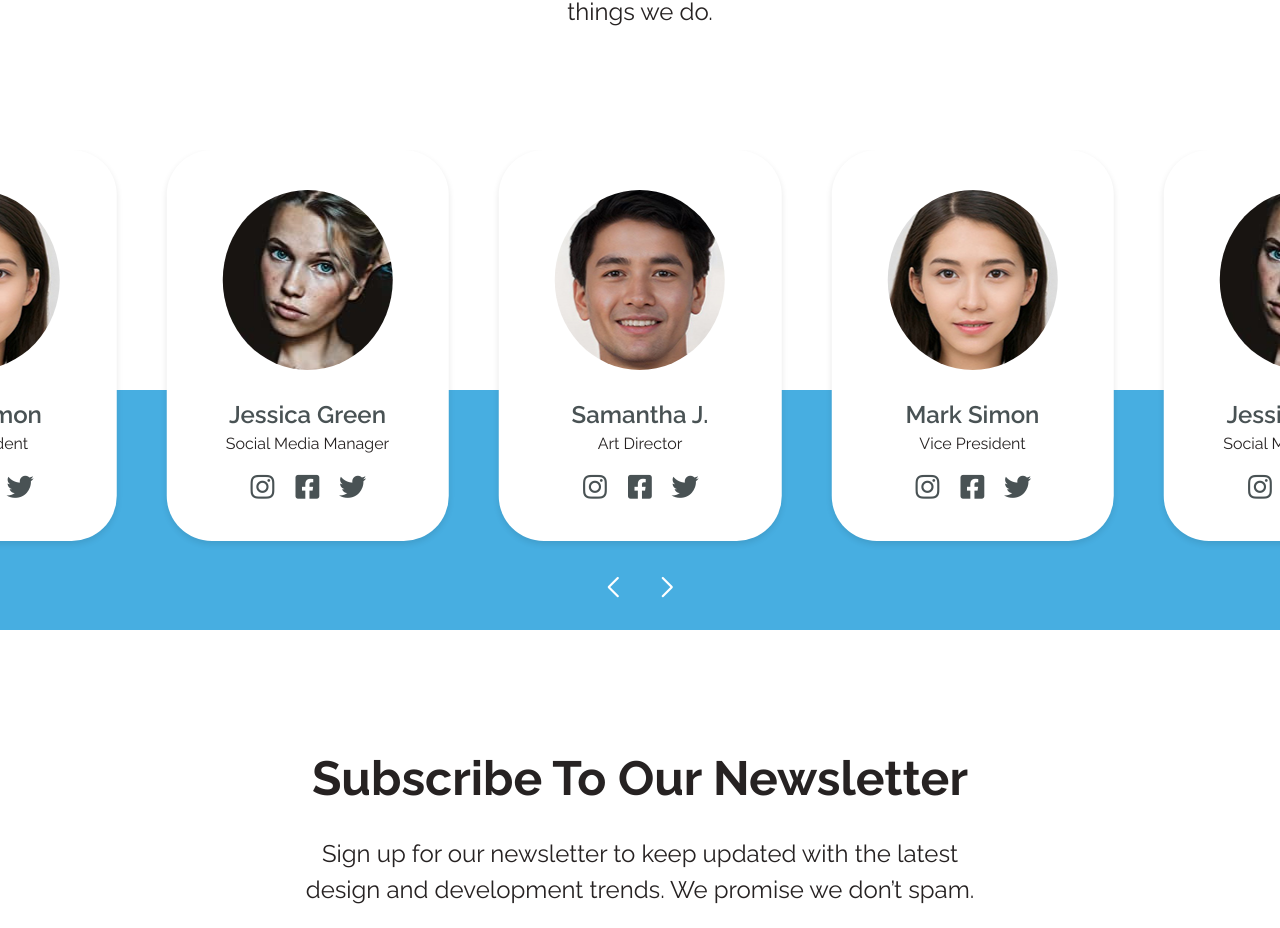
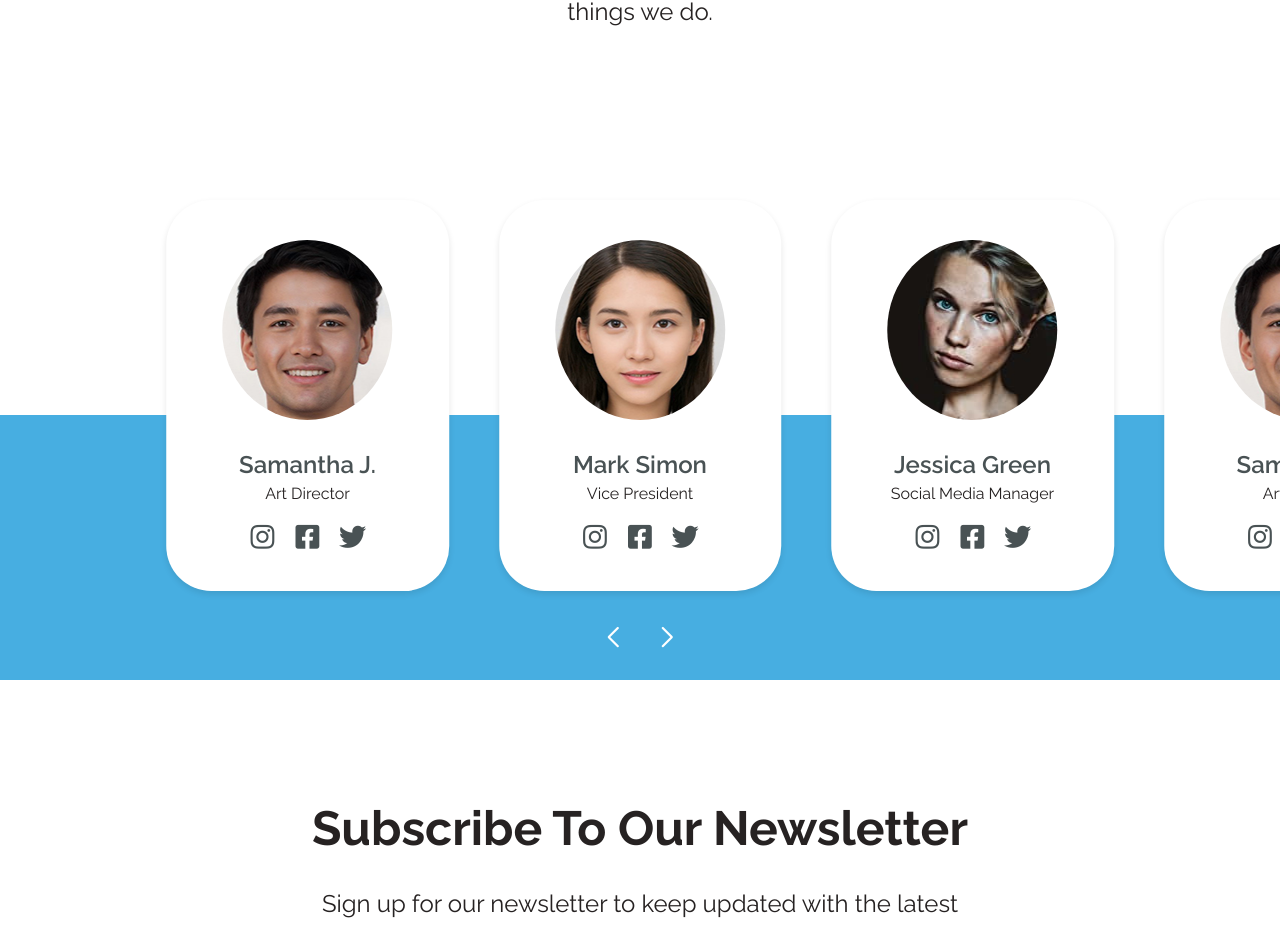
Before and after one commit to Kmg11/Agency, a React (Create React App) app: page / in a window 1280 px wide. Shown: the part 4887-5815 px from the top of the page. Built offline with nearby package versions, Linux system fonts and the light colour scheme.

Commit message:
Change Services Hove Color - Hover With Shadow & Background Color On Team Member

```diff
--- a/src/Components/Services/Body/Body.scss
+++ b/src/Components/Services/Body/Body.scss
@@ -86,7 +86,8 @@
 		}
 
 		&:hover {
-			background-color: $mainColor;
+			background-color: $secondColor;
+
 			.card-title,
 			.card-paragraph {
 				color: #fff;
--- a/src/Components/Team/Body/Body.js
+++ b/src/Components/Team/Body/Body.js
@@ -53,7 +53,6 @@ const TeamBody = ({ content: members }) => {
 			<Swiper
 				slidesPerGroup={1}
 				centeredSlides={true}
-				loop={true}
 				autoplay={{
 					delay: 4000,
 					disableOnInteraction: false,
--- a/src/Components/Team/Body/Body.scss
+++ b/src/Components/Team/Body/Body.scss
@@ -16,10 +16,10 @@
 	}
 
 	.swiper-container {
-		height: 480px;
+		height: 530px;
 
 		@media (max-width: $maxXSmallScreens) {
-			height: 380px;
+			height: 430px;
 		}
 
 		.swiper-button-prev,
@@ -44,6 +44,11 @@
 			right: 50%;
 			transform: translateX(150%);
 		}
+
+		.swiper-wrapper {
+			position: relative;
+			top: 50px;
+		}
 	}
 
 	.team-member {
@@ -56,6 +61,7 @@
 		width: 100%;
 		padding: 40px 20px;
 		overflow: hidden;
+		transition: all 0.2s linear;
 
 		@media (max-width: $maxXSmallScreens) {
 			padding: 20px 10px;
@@ -98,6 +104,7 @@
 			font-size: 1.5rem;
 			color: $fourthColor;
 			margin-bottom: 5px;
+			transition: all 0.2s linear;
 
 			@media (max-width: $maxXSmallScreens) {
 				font-size: 1.2rem;
@@ -107,6 +114,7 @@
 		.member-role {
 			color: $thirdColor;
 			margin-bottom: 20px;
+			transition: all 0.2s linear;
 
 			@media (max-width: $maxXSmallScreens) {
 				font-size: 0.8rem;
@@ -130,6 +138,7 @@
 				.icon {
 					font-size: 1.7rem;
 					color: $fourthColor;
+					transition: all 0.2s linear;
 
 					@media (max-width: $maxXSmallScreens) {
 						font-size: 1.3rem;
@@ -137,5 +146,17 @@
 				}
 			}
 		}
+
+		&:hover {
+			background-color: $mainColor;
+			transform: translateY(-20px);
+			box-shadow: 0 8px 15px rgba(#000000, 0.2);
+
+			.member-name,
+			.member-role,
+			.member-social-media .social-link .icon {
+				color: #fff;
+			}
+		}
 	}
 }
```
Also changed, not shown: Notes.txt.
